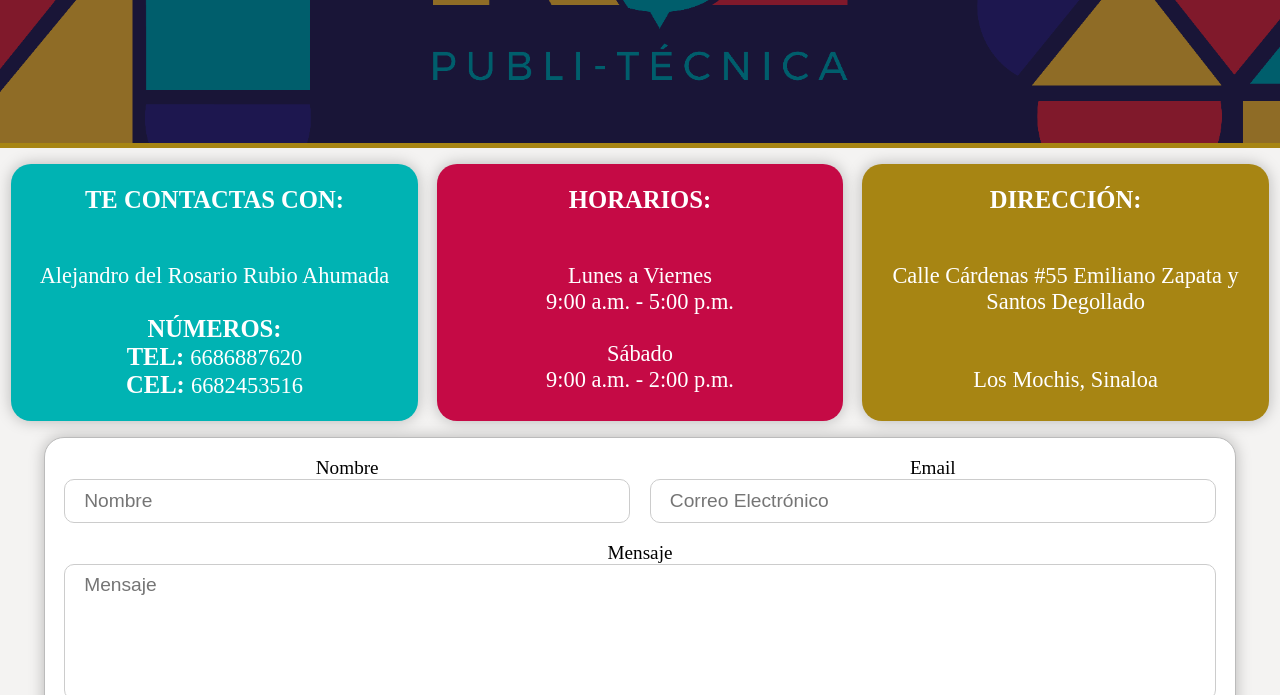
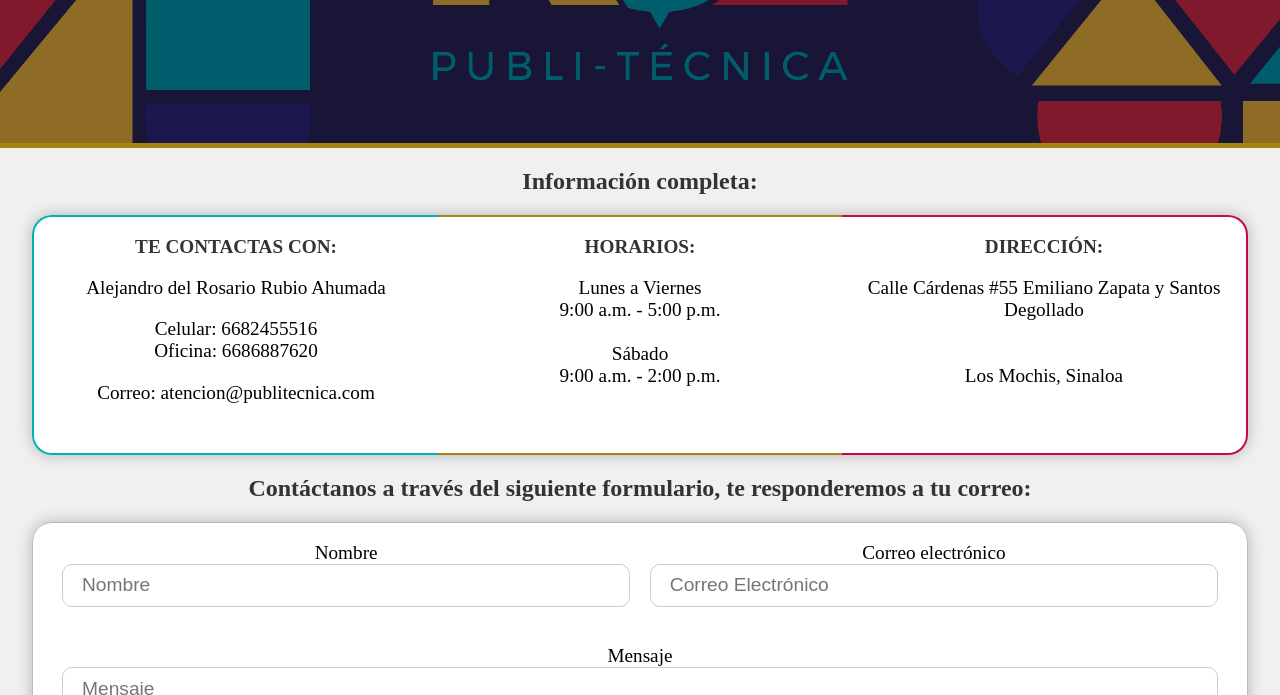
Before and after one commit to irlepee/publitecnica, a website: page html/contacto.html in a window 1280 px wide. Shown: the part 257-952 px from the top of the page. Drawn offline with nearby package versions, Linux system fonts and the light colour scheme; a web font is replaced by a local one.

Commit message:
Contacto cambiado

```diff
--- a/css/styles.css
+++ b/css/styles.css
@@ -167,7 +167,6 @@
 .slider {
     overflow: hidden;
     height: 100vh;
-    width: 100vw;
 }
 
 .slide {
@@ -396,19 +395,7 @@
     background-image: url('../img/fondo3.png');
     background-size: cover;
     background-position: center;
-    padding: 3em;
-    gap: 3em;
-}
-
-/* FOOTER */
-
-footer {
-    background-color: #000333;
-    color: #fff;
-    text-align: center;
-    padding: 20px 0;
-    position: relative;
-    width: 100%;
+    padding-top: 3em;
 }
 
 
@@ -453,83 +440,54 @@
     flex-direction: column;
     text-align: center;
     align-items: center;
-    background-color: #f4f3f2;
-    padding: 1em;
+    background-color: #f0f0f0;
+    padding: 0 2em;
 }
-
-
-
-
-/* MAP */
-
-#map {
-    width: 80vw;
-    height: 75vh;
-    border-radius: 15px;
-    margin-bottom: 1em;
-    border:1px solid #c50a45;
-    box-shadow: 0 0 15px rgba(0, 0, 0, 0.25);
-}
-
-#btnmap {
-    font-weight: 400;
-    font-size: 2em;
-    color: #c50a45;
-    transition: color 0.3s;
-}
-
-#btnmap:hover {
-    color: #000333;
-}
-
-
 
 /* CONTACTO */
 
 .contactocontainer {
     display: flex;
-    margin-bottom: 1em;
-    gap: 1.5vw;
+    width: 100%;
+    height: 50vh;
+    border-radius: 20px;
+    box-shadow: 0 0 15px rgba(0,0,0,0.25);
 }
 
-.itemcontacto {
-    padding: 0em 0.5em;
-    padding-top: 1em;
-    width: 30vw;
-    height: auto;
+#contactoinformacioncontainer {
+    height: 30vh;
+}
+
+.itemcontacto{
+    font-size: 1.2em;
+    background-color: #ffffff;
+    width: 100%;
+    padding: 1em;
+}
+
+.itemcontacto span {
+    font-weight: 700;
+    color: #333333
 }
 
 #itemcontacto1 {
-    background-color: #00B3B3;
+    border-radius: 20px 0 0 20px;
+    border-top: 2px solid #00B3B3;
+    border-left: 2px solid #00B3B3;
+    border-bottom: 2px solid #00B3B3;
 }
 
 #itemcontacto2 {
-    background-color: #c50a45;
+    border-top: 2px solid #a78513;
+    border-bottom: 2px solid #a78513;
 }
 
+
 #itemcontacto3 {
-    background-color: #a78513;
-}
-
-span {
-    font-weight: 600;
-    font-size: 1.1em;
-}
-
-.whatsapp-float {
-    position: fixed;
-    bottom: 20px;
-    right: 20px;
-    z-index: 100;
-    transition: transform 0.3s ease;
-}
-
-.whatsapp-float:hover {
-    transform: scale(1.1);
-}
-
-.whatsapp-float img {
-    width: 4em;
+    border-radius: 0 20px 20px 0;
+    border-top: 2px solid #c50a45;
+    border-right: 2px solid #c50a45;
+    border-bottom: 2px solid #c50a45;
 }
 
 /* FORM */
@@ -542,11 +500,13 @@
     border: 1px solid #bbbbbb;
     border-radius: 20px;
     background-color: #ffffff;
-    padding: 1em;
-    width: 90vw;
+    padding: 1em 1.5em;
+    width: 100%;
     gap: 1em;
-    margin-bottom: 1em;
-    box-shadow: 0 0 15px rgba(0, 0, 0, 0.25);
+}
+
+#form-h2 {
+    color: #333333;
 }
 
 #form-contacto input {
@@ -617,9 +577,57 @@
 
 
 
+/* MAP */
 
+#map {
+    width: 80vw;
+    height: 75vh;
+    border-radius: 15px;
+    margin-bottom: 1em;
+    border:1px solid #c50a45;
+    box-shadow: 0 0 15px rgba(0, 0, 0, 0.25);
+}
 
+#btnmap {
+    font-weight: 400;
+    font-size: 2em;
+    color: #c50a45;
+    transition: color 0.3s;
+    padding-bottom: 0.5em;
+}
 
+#btnmap:hover {
+    color: #00B3B3;
+}
+
+/* WHATSAPP */
+
+.whatsapp-float {
+    position: fixed;
+    bottom: 20px;
+    right: 20px;
+    z-index: 100;
+    transition: transform 0.3s ease;
+}
+
+.whatsapp-float:hover {
+    transform: scale(1.1);
+}
+
+.whatsapp-float img {
+    width: 4em;
+}
+
+/* FOOTER */
+
+footer {
+    background-color: #000333;
+    color: #fff;
+    text-align: center;
+    padding: 20px 0;
+    position: relative;
+    width: 100%;
+}
 
 
 
--- a/html/contacto.html
+++ b/html/contacto.html
@@ -22,27 +22,33 @@
 
     <main class="mainplantilla">
 
-        <div class="contactocontainer">
-            <div id="itemcontacto1" class="item itemcontacto"><span>TE CONTACTAS CON:</span><br>
-                <p>Alejandro del Rosario Rubio Ahumada <br><br> <span>NÚMEROS: </span><br><span>TEL:
-                    </span>6686887620<br><span>CEL: </span>6682453516</p>
+        <h2 id="form-h2">Información completa: </h2>
+        <div id="contactoinformacioncontainer" class="contactocontainer">
+            <div id="itemcontacto1" class="itemcontacto">
+                <span>TE CONTACTAS CON:</span><br>
+                <p>Alejandro del Rosario Rubio Ahumada</p>
+                <p>Celular: 6682455516 <br> Oficina: 6686887620</p>
+                <p>Correo: atencion@publitecnica.com</p>
             </div>
-            <div id="itemcontacto2" class="item itemcontacto"><span>HORARIOS:</span><br>
+            <div id="itemcontacto2" class="itemcontacto">
+                <span>HORARIOS:</span><br>
                 <p>Lunes a Viernes <br> 9:00 a.m. - 5:00 p.m. <br><br> Sábado <br> 9:00 a.m. - 2:00 p.m.</p>
             </div>
-            <div id="itemcontacto3" class="item itemcontacto">
+            <div id="itemcontacto3" class="itemcontacto">
                 <span>DIRECCIÓN:</span><br>
                 <p> Calle Cárdenas #55 Emiliano Zapata y Santos Degollado <br><br><br> Los Mochis, Sinaloa</p>
             </div>
         </div>
 
+        <h2 id="form-h2">Contáctanos a través del siguiente formulario, te responderemos a tu correo: </h2>
+        <div class="contactocontainer">
             <form id="form-contacto">
                 <div class="form-contacto1">
                     <label for="nombre">Nombre</label>
                     <input id="form-nombre" type="text" name="nombre" placeholder="Nombre" required>
                 </div>
                 <div class="form-contacto2">
-                <label for="email">Email</label>
+                    <label for="email">Correo electrónico</label>
                     <input id="form-email" type="email" name="email" placeholder="Correo Electrónico" required>
                 </div>
                 <div class="form-contacto3">
@@ -51,10 +57,20 @@
                 </div>
                 <button id="form-button" type="submit">Enviar</button>
             </form>
+        </div>
 
+        <h2 id="form-h2">Ubícanos:</h2>
         <div id="map"></div>
-        <a id="btnmap" href="https://maps.app.goo.gl/P3iGBmQuzeCwbCz59">OBTENER DIRECCIONES</a>
+        <a id="btnmap" href="https://maps.app.goo.gl/P3iGBmQuzeCwbCz59">
+            <h3>Obtener direcciones</h3>
+        </a>
     </main>
+
+    <footer>
+        <div class="footer-content">
+            <p>&copy; 2025 Publi-Técnica. Todos los derechos reservados.</p>
+        </div>
+    </footer>
 
     <script src="/js/map.js"></script>
 
--- a/js/map.js
+++ b/js/map.js
@@ -1,4 +1,4 @@
-var map = L.map('map').setView([25.7922, -108.9924], 16);
+var map = L.map('map', { zoomControl: false }).setView([25.7922, -108.9924], 16);
 
 L.tileLayer('https://{s}.tile.openstreetmap.org/{z}/{x}/{y}.png', {
     attribution: '&copy; OpenStreetMap contributors'
```
Also changed, not shown: index.html (+4 -1 lines), img/contactoseparador.svg (added). Lines whose indentation alone changed are shown as unchanged.
